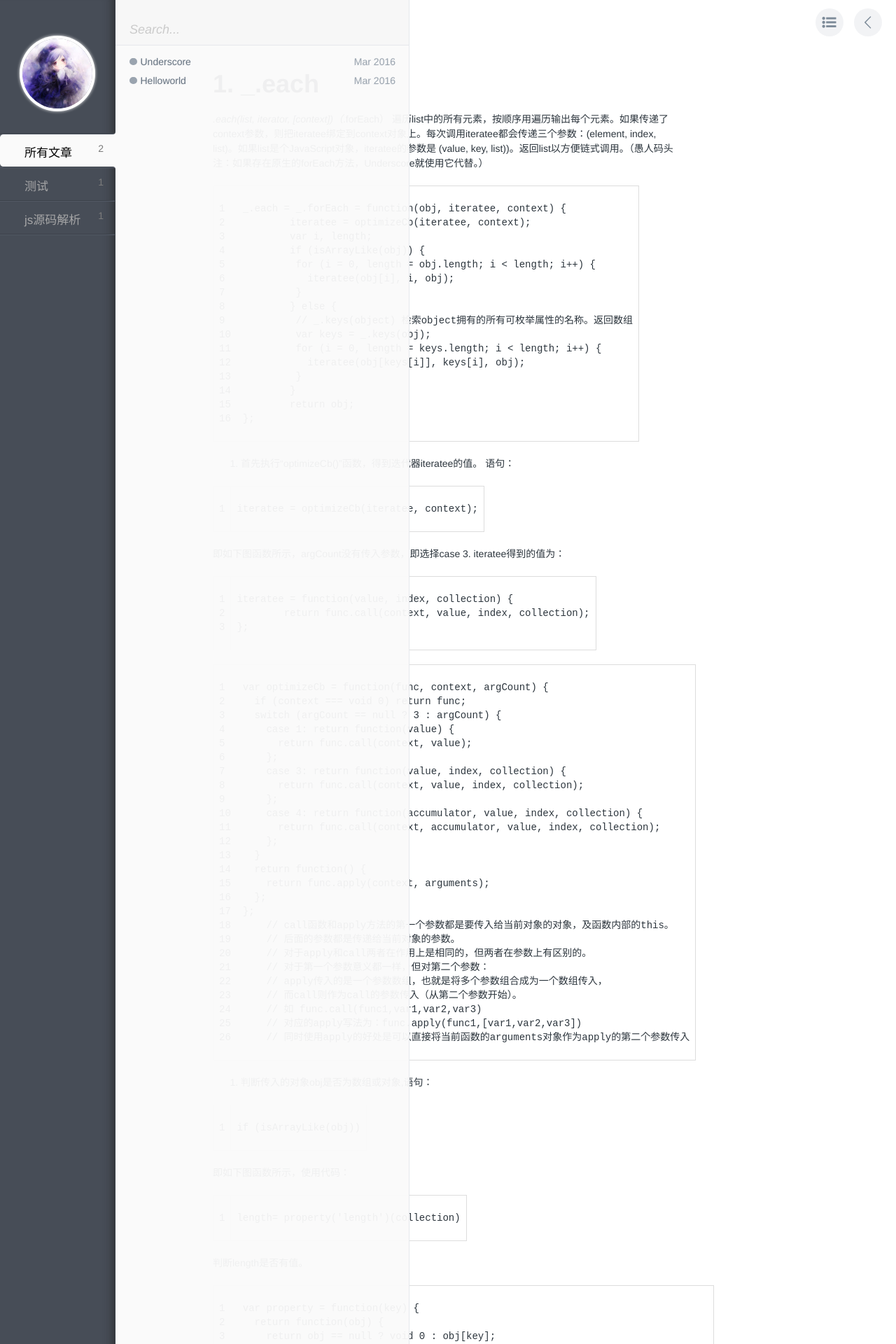
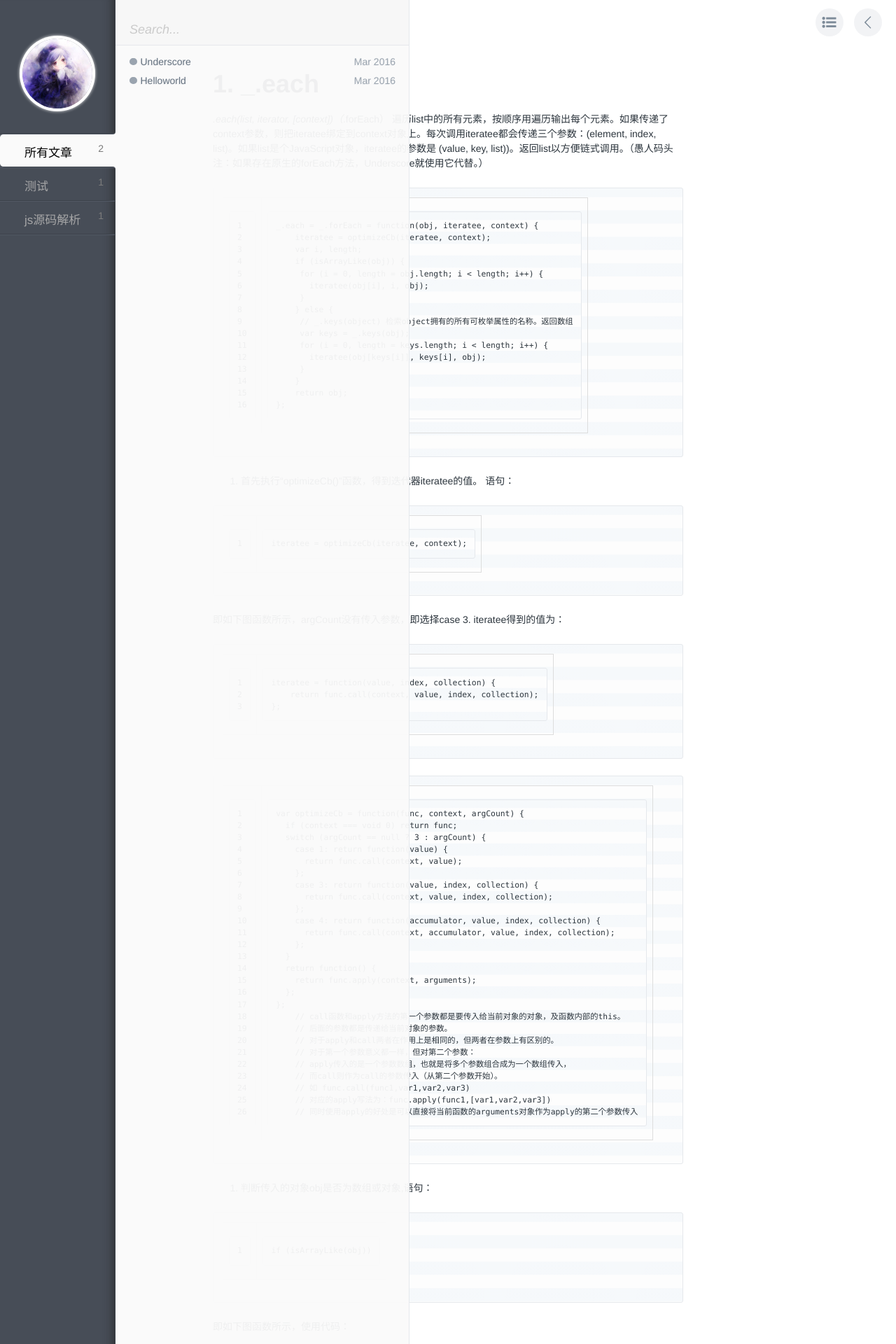
Before and after one commit to Winmay/Winmay.github.io, a Jekyll site: the page built from _posts/2016-03-17-underscore.markdown, in a window 1280 px wide. Shown: the top 1920 px of the page at 70% size. Built offline with Jekyll 4.4.1, drawn with Linux system fonts in a browser that asks for light colours; comment, search, counter and statistics services are not loaded; some of the changed text lies outside the part shown.

Commit message:
修改代码颜色

```diff
--- a/assets/css/style.css
+++ b/assets/css/style.css
@@ -517,7 +517,6 @@
       height: 260px; } }
 
 
-
 #post__toc {
   width: 260px;
   max-height: 500px;
@@ -958,3 +957,62 @@
   -ms-animation: spin 400ms linear infinite;
   -o-animation: spin 400ms linear infinite;
   animation: spin 400ms linear infinite; }
+
+/*!-------------------------------------
+ * Syntax Colours
+ * https://gist.github.com/edwardhotchkiss/2005058
+ *
+ * Theme based on prism.js Coy theme for JavaScript, CoffeeScript, CSS and HTML
+ * @author Tim  Shedor
+ * ------------------------------------- */
+/*! Modified by Peiwen Lu @ 30 Nov 2013 */
+/* Code blocks */
+.highlight {
+  margin: 1.715em 0; }
+
+pre {
+  padding: 1em;
+  font: .9em/1.5 Consolas, Monaco, 'Andale Mono', monospace;
+  border: 1px solid #e5e8ec;
+  border-radius: 3px;
+  background-color: #fdfdfd;
+  background-image: -webkit-linear-gradient(transparent 50%, rgba(69, 142, 209, 0.04) 50%);
+  background-image: -moz-linear-gradient(transparent 50%, rgba(69, 142, 209, 0.04) 50%);
+  background-image: -ms-linear-gradient(transparent 50%, rgba(69, 142, 209, 0.04) 50%);
+  background-image: -o-linear-gradient(transparent 50%, rgba(69, 142, 209, 0.04) 50%);
+  background-image: linear-gradient(transparent 50%, rgba(69, 142, 209, 0.04) 50%);
+  background-size: 3em 3em;
+  background-origin: content-box;
+  overflow: auto;
+  -webkit-overflow-scrolling: touch; }
+  pre::-webkit-scrollbar {
+    height: 7px; }
+  pre::-webkit-scrollbar-thumb {
+    background: #e5e8ec; }
+    pre::-webkit-scrollbar-thumb:hover {
+      background: #d6dbe1; }
+
+pre > code {
+  font-family: inherit;
+  direction: ltr;
+  text-align: left;
+  white-space: pre;
+  word-spacing: normal;
+  -moz-tab-size: 4;
+  -o-tab-size: 4;
+  tab-size: 4;
+  -webkit-hyphens: none;
+  -moz-hyphens: none;
+  -ms-hyphens: none;
+  hyphens: none; }
+
+/* Inline code */
+:not(pre) > code {
+  padding: 0 4px;
+  margin: 0 4px;
+  font-size: 90%;
+  color: #c7254e;
+  white-space: nowrap;
+  font-family: Monaco, Consolas, 'Andale Mono', monospace;
+  background: #f9f2f4;
+  border-radius: 8px; }
```
